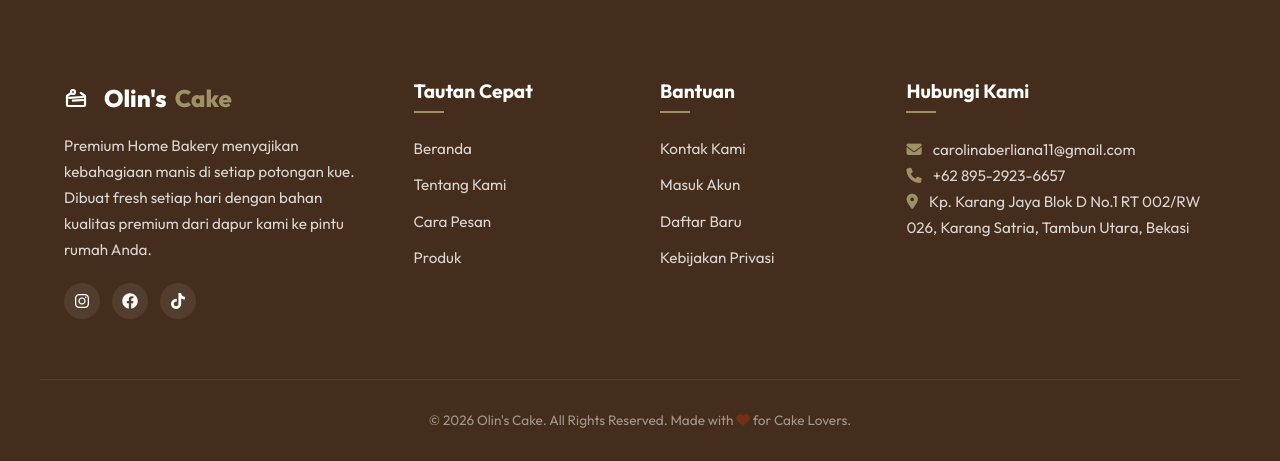
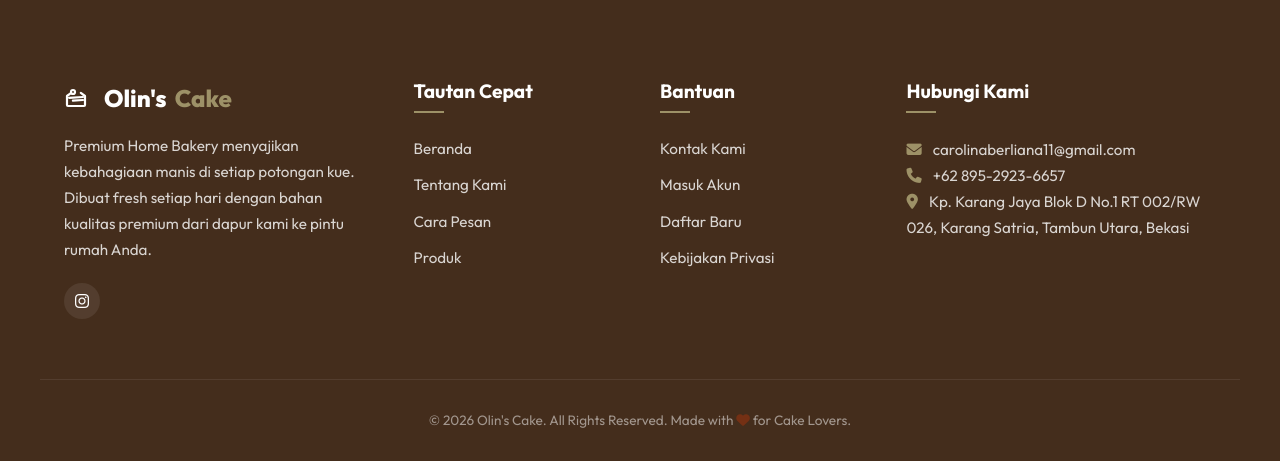
Before and after one commit to kylachrisanta/olins_cake, a PHP site: page / in a window 1280 px wide. Shown: the part 801-1262 px from the top of the page. Run offline with PHP 8.4, Linux system fonts and the light colour scheme; a stand-in replaces the project's code that opens the database connection.

Commit message:
feat: remove Facebook and TikTok links from footer

```diff
--- a/cara_pesan.php
+++ b/cara_pesan.php
@@ -487,8 +487,6 @@ require_once 'config/database.php';
                 </p>
                 <div class="social-links">
                     <a href="https://www.instagram.com/olinscake?igsh=MTgzeWszeGFxc2Iwag==" class="social-btn" aria-label="Instagram" target="_blank"><i class="fa-brands fa-instagram"></i></a>
-                    <a href="#" class="social-btn" aria-label="Facebook"><i class="fa-brands fa-facebook"></i></a>
-                    <a href="#" class="social-btn" aria-label="TikTok"><i class="fa-brands fa-tiktok"></i></a>
                 </div>
             </div>
 
--- a/checkout.php
+++ b/checkout.php
@@ -504,8 +504,6 @@ if (count($checkout_items) === 0) {
                 </p>
                 <div class="social-links">
                     <a href="https://www.instagram.com/olinscake?igsh=MTgzeWszeGFxc2Iwag==" class="social-btn" aria-label="Instagram" target="_blank"><i class="fa-brands fa-instagram"></i></a>
-                    <a href="#" class="social-btn" aria-label="Facebook"><i class="fa-brands fa-facebook"></i></a>
-                    <a href="#" class="social-btn" aria-label="TikTok"><i class="fa-brands fa-tiktok"></i></a>
                 </div>
             </div>
 
--- a/detail_pesanan.php
+++ b/detail_pesanan.php
@@ -1288,8 +1288,6 @@ $wa_link = "https://wa.me/6289529236657?text=" . urlencode($wa_message);
                 </p>
                 <div class="social-links">
                     <a href="https://www.instagram.com/olinscake?igsh=MTgzeWszeGFxc2Iwag==" class="social-btn" aria-label="Instagram" target="_blank"><i class="fa-brands fa-instagram"></i></a>
-                    <a href="#" class="social-btn" aria-label="Facebook"><i class="fa-brands fa-facebook"></i></a>
-                    <a href="#" class="social-btn" aria-label="TikTok"><i class="fa-brands fa-tiktok"></i></a>
                 </div>
             </div>
 
--- a/detail_produk.php
+++ b/detail_produk.php
@@ -277,8 +277,6 @@ if (!function_exists('renderStars')) {
                 </p>
                 <div class="social-links">
                     <a href="https://www.instagram.com/olinscake?igsh=MTgzeWszeGFxc2Iwag==" class="social-btn" aria-label="Instagram" target="_blank"><i class="fa-brands fa-instagram"></i></a>
-                    <a href="#" class="social-btn" aria-label="Facebook"><i class="fa-brands fa-facebook"></i></a>
-                    <a href="#" class="social-btn" aria-label="TikTok"><i class="fa-brands fa-tiktok"></i></a>
                 </div>
             </div>
 
--- a/index.php
+++ b/index.php
@@ -115,8 +115,6 @@ if (isset($_GET['action']) && $_GET['action'] === 'logout') {
                 </p>
                 <div class="social-links">
                     <a href="https://www.instagram.com/olinscake?igsh=MTgzeWszeGFxc2Iwag==" class="social-btn" aria-label="Instagram" target="_blank"><i class="fa-brands fa-instagram"></i></a>
-                    <a href="#" class="social-btn" aria-label="Facebook"><i class="fa-brands fa-facebook"></i></a>
-                    <a href="#" class="social-btn" aria-label="TikTok"><i class="fa-brands fa-tiktok"></i></a>
                 </div>
             </div>
 
--- a/keranjang.php
+++ b/keranjang.php
@@ -286,8 +286,6 @@ $stmt->close();
                 </p>
                 <div class="social-links">
                     <a href="https://www.instagram.com/olinscake?igsh=MTgzeWszeGFxc2Iwag==" class="social-btn" aria-label="Instagram" target="_blank"><i class="fa-brands fa-instagram"></i></a>
-                    <a href="#" class="social-btn" aria-label="Facebook"><i class="fa-brands fa-facebook"></i></a>
-                    <a href="#" class="social-btn" aria-label="TikTok"><i class="fa-brands fa-tiktok"></i></a>
                 </div>
             </div>
 
--- a/pembayaran.php
+++ b/pembayaran.php
@@ -593,8 +593,6 @@ $kode_order = "OLN-" . (10000 + $order['id_pesanan']);
                 </p>
                 <div class="social-links">
                     <a href="https://www.instagram.com/olinscake?igsh=MTgzeWszeGFxc2Iwag==" class="social-btn" aria-label="Instagram" target="_blank"><i class="fa-brands fa-instagram"></i></a>
-                    <a href="#" class="social-btn" aria-label="Facebook"><i class="fa-brands fa-facebook"></i></a>
-                    <a href="#" class="social-btn" aria-label="TikTok"><i class="fa-brands fa-tiktok"></i></a>
                 </div>
             </div>
 
--- a/pesanan_saya.php
+++ b/pesanan_saya.php
@@ -334,8 +334,6 @@ $stmt->close();
                 </p>
                 <div class="social-links">
                     <a href="https://www.instagram.com/olinscake?igsh=MTgzeWszeGFxc2Iwag==" class="social-btn" aria-label="Instagram" target="_blank"><i class="fa-brands fa-instagram"></i></a>
-                    <a href="#" class="social-btn" aria-label="Facebook"><i class="fa-brands fa-facebook"></i></a>
-                    <a href="#" class="social-btn" aria-label="TikTok"><i class="fa-brands fa-tiktok"></i></a>
                 </div>
             </div>
 
--- a/produk.php
+++ b/produk.php
@@ -255,8 +255,6 @@ if (!function_exists('renderStars')) {
                 </p>
                 <div class="social-links">
                     <a href="https://www.instagram.com/olinscake?igsh=MTgzeWszeGFxc2Iwag==" class="social-btn" aria-label="Instagram" target="_blank"><i class="fa-brands fa-instagram"></i></a>
-                    <a href="#" class="social-btn" aria-label="Facebook"><i class="fa-brands fa-facebook"></i></a>
-                    <a href="#" class="social-btn" aria-label="TikTok"><i class="fa-brands fa-tiktok"></i></a>
                 </div>
             </div>
 
--- a/profil_saya.php
+++ b/profil_saya.php
@@ -313,8 +313,6 @@ $stmt->close();
                 </p>
                 <div class="social-links">
                     <a href="https://www.instagram.com/olinscake?igsh=MTgzeWszeGFxc2Iwag==" class="social-btn" aria-label="Instagram" target="_blank"><i class="fa-brands fa-instagram"></i></a>
-                    <a href="#" class="social-btn" aria-label="Facebook"><i class="fa-brands fa-facebook"></i></a>
-                    <a href="#" class="social-btn" aria-label="TikTok"><i class="fa-brands fa-tiktok"></i></a>
                 </div>
             </div>
 
--- a/tentang.php
+++ b/tentang.php
@@ -120,8 +120,6 @@ require_once 'config/database.php';
                 </p>
                 <div class="social-links">
                     <a href="https://www.instagram.com/olinscake?igsh=MTgzeWszeGFxc2Iwag==" class="social-btn" aria-label="Instagram" target="_blank"><i class="fa-brands fa-instagram"></i></a>
-                    <a href="#" class="social-btn" aria-label="Facebook"><i class="fa-brands fa-facebook"></i></a>
-                    <a href="#" class="social-btn" aria-label="TikTok"><i class="fa-brands fa-tiktok"></i></a>
                 </div>
             </div>
 
--- a/testimoni.php
+++ b/testimoni.php
@@ -625,8 +625,6 @@ if (isset($_SESSION['pelanggan_id'])) {
                 </p>
                 <div class="social-links">
                     <a href="https://www.instagram.com/olinscake?igsh=MTgzeWszeGFxc2Iwag==" class="social-btn" aria-label="Instagram" target="_blank"><i class="fa-brands fa-instagram"></i></a>
-                    <a href="#" class="social-btn" aria-label="Facebook"><i class="fa-brands fa-facebook"></i></a>
-                    <a href="#" class="social-btn" aria-label="TikTok"><i class="fa-brands fa-tiktok"></i></a>
                 </div>
             </div>
 
```
